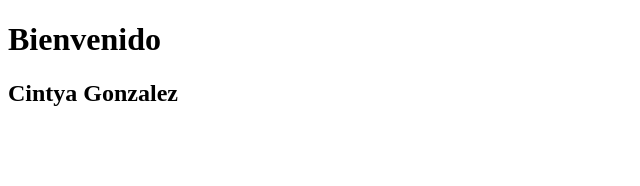
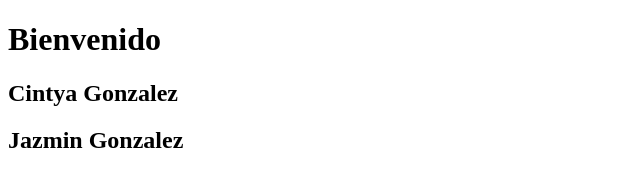
Before and after one commit to CintyaGoonzalezz/CintyaPrueba1, a plain HTML site: page index.html in a window 1280 px wide. Shown: the whole page, without its empty margins (0-640 px from the left). Drawn offline with Linux system fonts and the light colour scheme.

Commit message:
feat: update index.html

```diff
--- a/index.html
+++ b/index.html
@@ -8,5 +8,6 @@
 <body>
     <h1>Bienvenido</h1>
     <h2>Cintya Gonzalez</h2>
+    <h2> Jazmin Gonzalez </h2>
 </body>
 </html>
```
